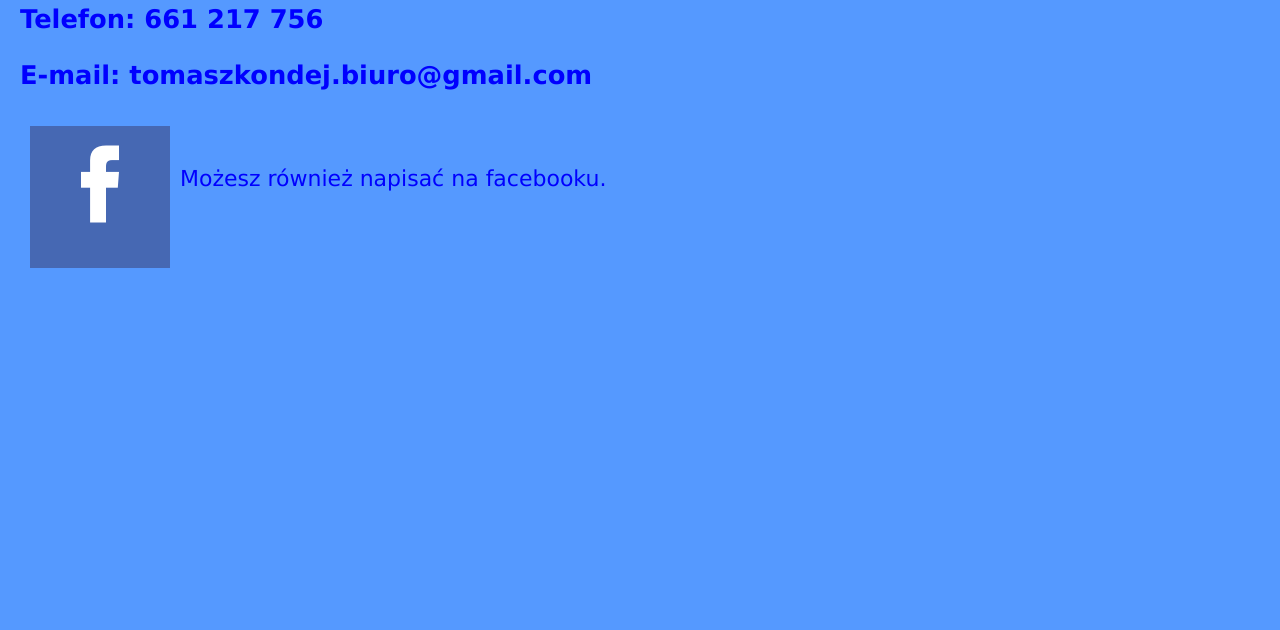
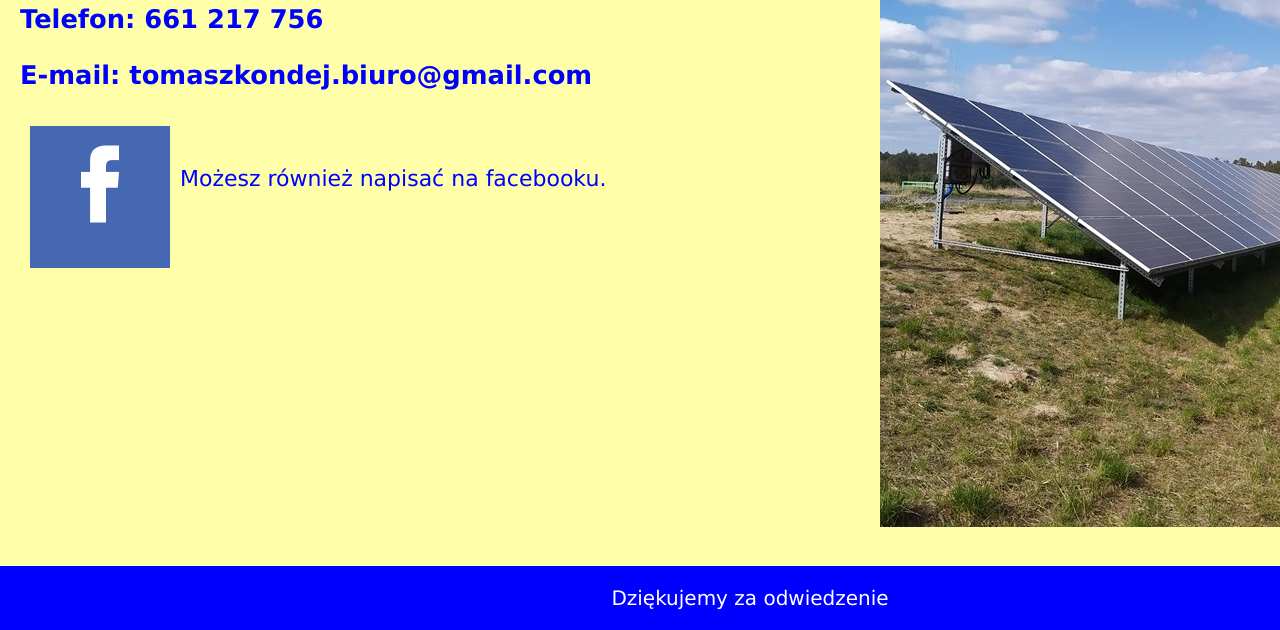
Before and after one commit to Filaos5/Voltom, a plain HTML site: page index.html in a window 1280 px wide. Shown: the part 480-1110 px from the top of the page. Before the commit the page ends 800 px from the top, so only its background shows below. Drawn offline with Linux system fonts and the light colour scheme; the site is published under a folder, as on GitHub Pages, so addresses that start at the root find nothing.

Commit message:
Add files via upload

```diff
--- a/index.html
+++ b/index.html
@@ -43,7 +43,7 @@
         </article>
             </div>
             <div id="zdjecie2">
-            <img src="/zdjecia/bateria1.jpg"/>
+            <img src="zdjecia/bateria1.jpg"/>
               <br/><br/>
             </div>
         </div>
```
